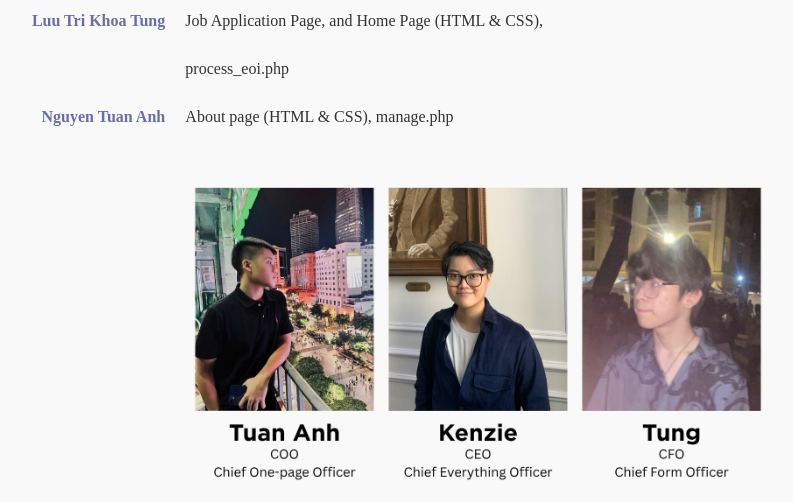
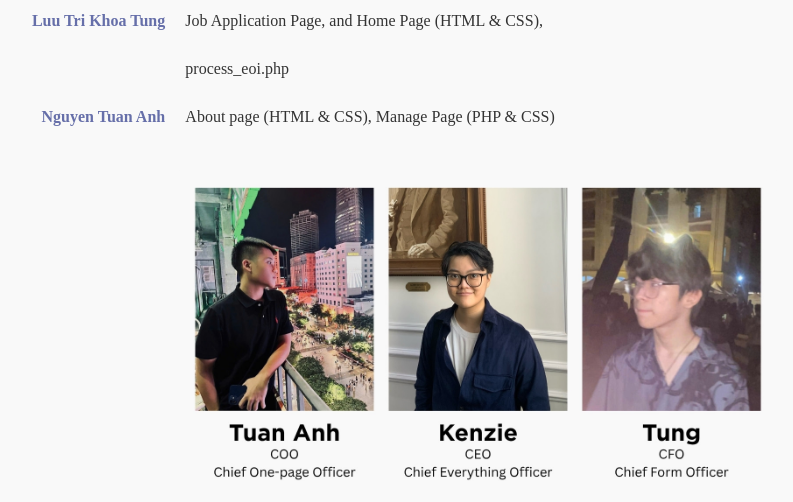
Before and after one commit to 106223201/project2, a PHP site: page /about.php in a window 1280 px wide. Shown: the part 1102-1604 px from the top of the page, without its empty margins (374-1167 px from the left). Run offline with PHP 8.4, Linux system fonts and the light colour scheme; some web fonts are replaced.

Commit message:
minor update

```diff
--- a/about.php
+++ b/about.php
@@ -57,7 +57,7 @@
                 <dt>Luu Tri Khoa Tung</dt>
                 <dd>Job Application Page, and Home Page (HTML & CSS), process_eoi.php</dd>
                 <dt>Nguyen Tuan Anh</dt>
-                <dd>About page (HTML & CSS), manage.php</dd>
+                <dd>About page (HTML & CSS), Manage Page (PHP & CSS)</dd>
             </dl>
         </div>
         <!-- Group photo -->
```
